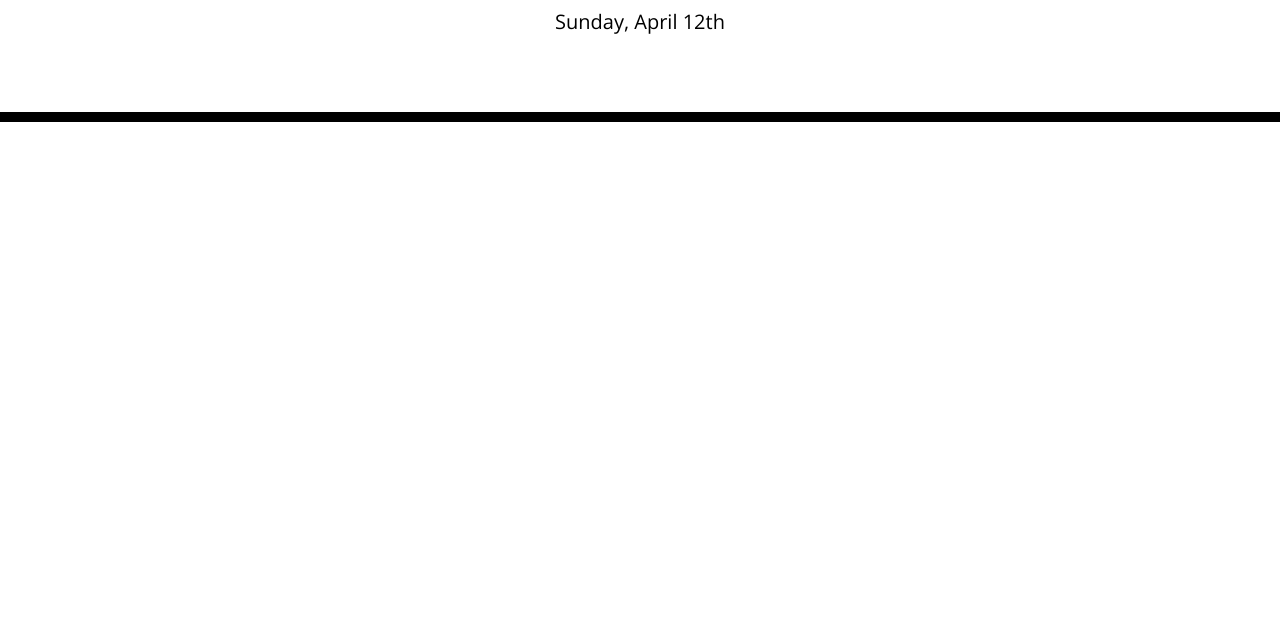
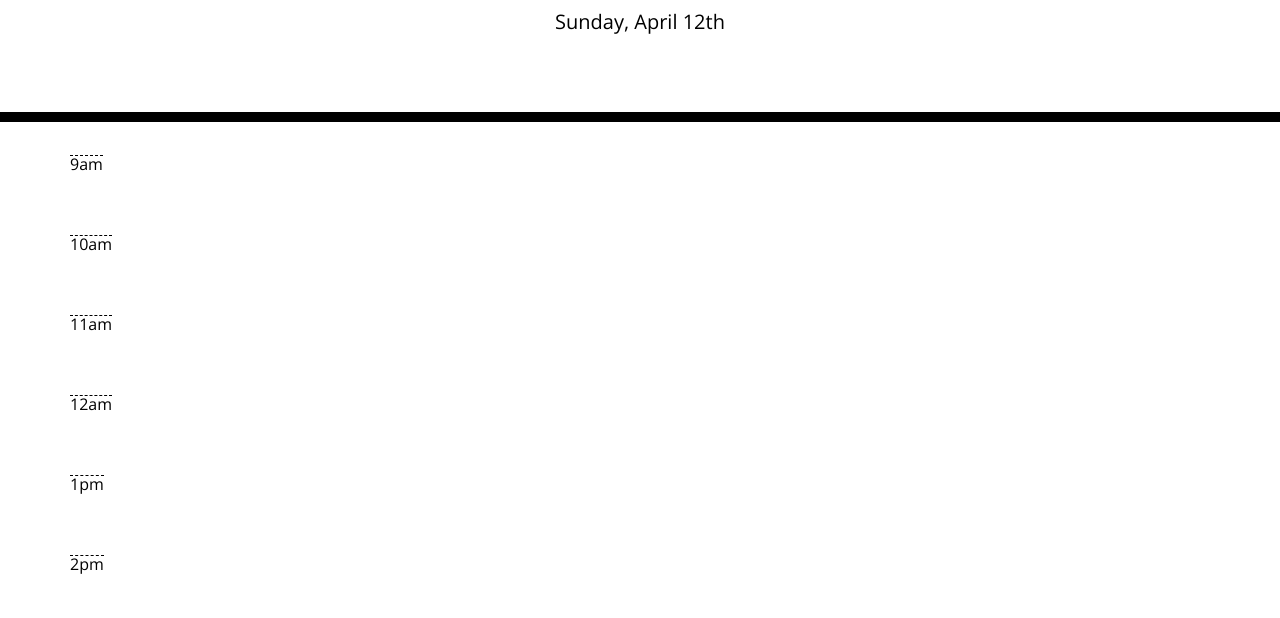
Before and after one commit to emcarlisle/Work-Day-Planner, a plain HTML site: page Unsolved/index.html in a window 1280 px wide. Shown: the part 182-800 px from the top of the page. Drawn offline with nearby package versions, Linux system fonts and the light colour scheme.

Commit message:
adding hour with attr

```diff
--- a/Unsolved/script.js
+++ b/Unsolved/script.js
@@ -14,18 +14,47 @@ generateTable();
 // method to generate all the tables
 
 function generateTable() {
+    var tableEl = $("<div>");
 
-};
+    $.each(workHours, function (i) {
+        console.log(i) + " " + workHours[i];
+        // in each row, display hour, textarea for event, & save btn
 
+        //table row
+        var tableRowEl = $("<div>").addClass("time-block").attr("class", "row");
+
+        // create td to hold time and enter time from workHours[i]
+        var hourEl = $("<div>").attr("class", "hour").text(workHours[i]);
+        var eventEl = $("<textarea>").attr("class", "description").text(workHours[i]);
+        //var saveBtn = $("<button>").attr("class", "saveBtn").text(workHours[i]);
+        //append the hourEl to table row
+        $(tableRowEl).append(hourEl);
+        //append the table row to the table
+        $(tableEl).append(tableRowEl);
+
+
+
+
+
+
+
+    });
+
+
+
+    // append the table to the container
+    $(".container").append(tableEl);
+}
+
+
+//
 
 //color code time blocks for past, present, future
 // use moment to check time and set attr for time block to match color based on time
 // for loop to check time for each individual time block
 // if statement to set attr(background color) for time block to match color based on time
 
-function colorCode() {
 
-};
 //click time block to enter event
 // create on click event to allow input
 
```
Also changed, not shown: Unsolved/index.html (+2 -2 lines).
